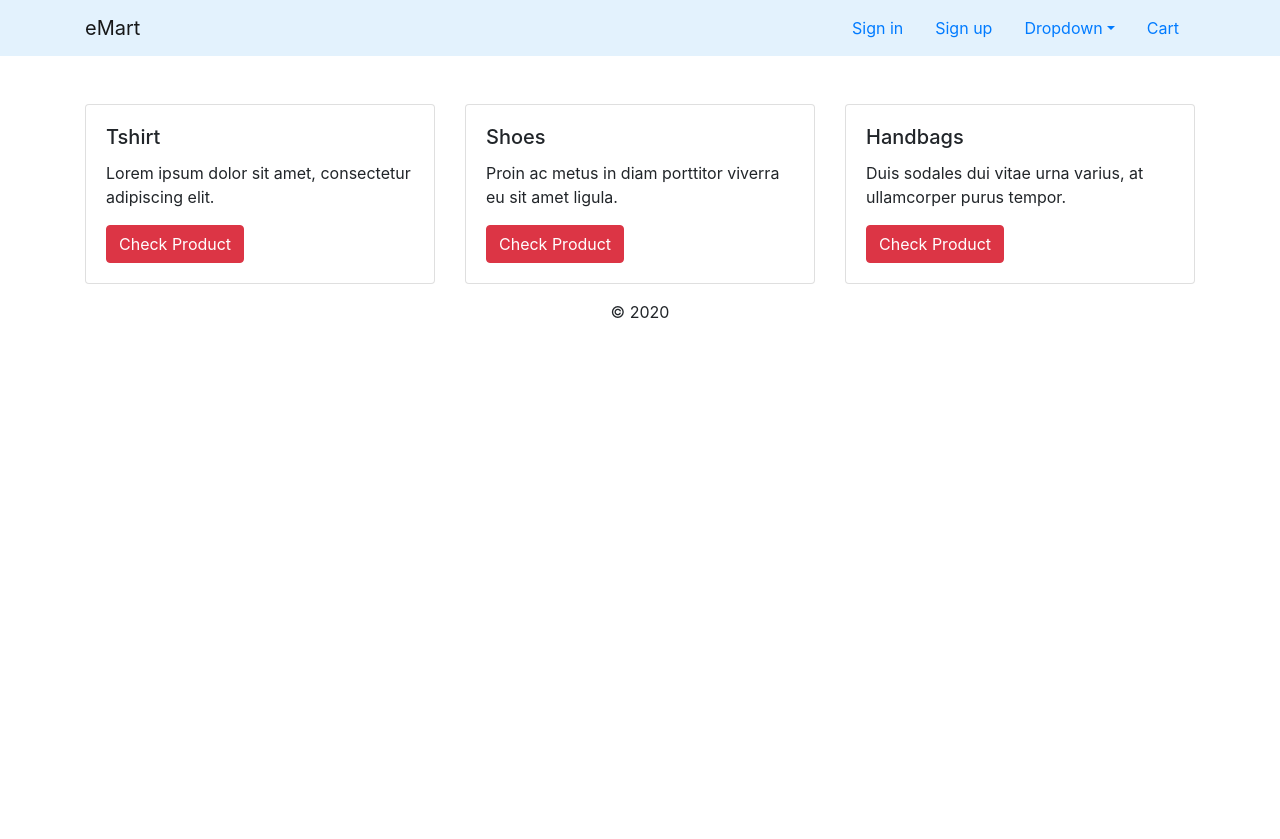
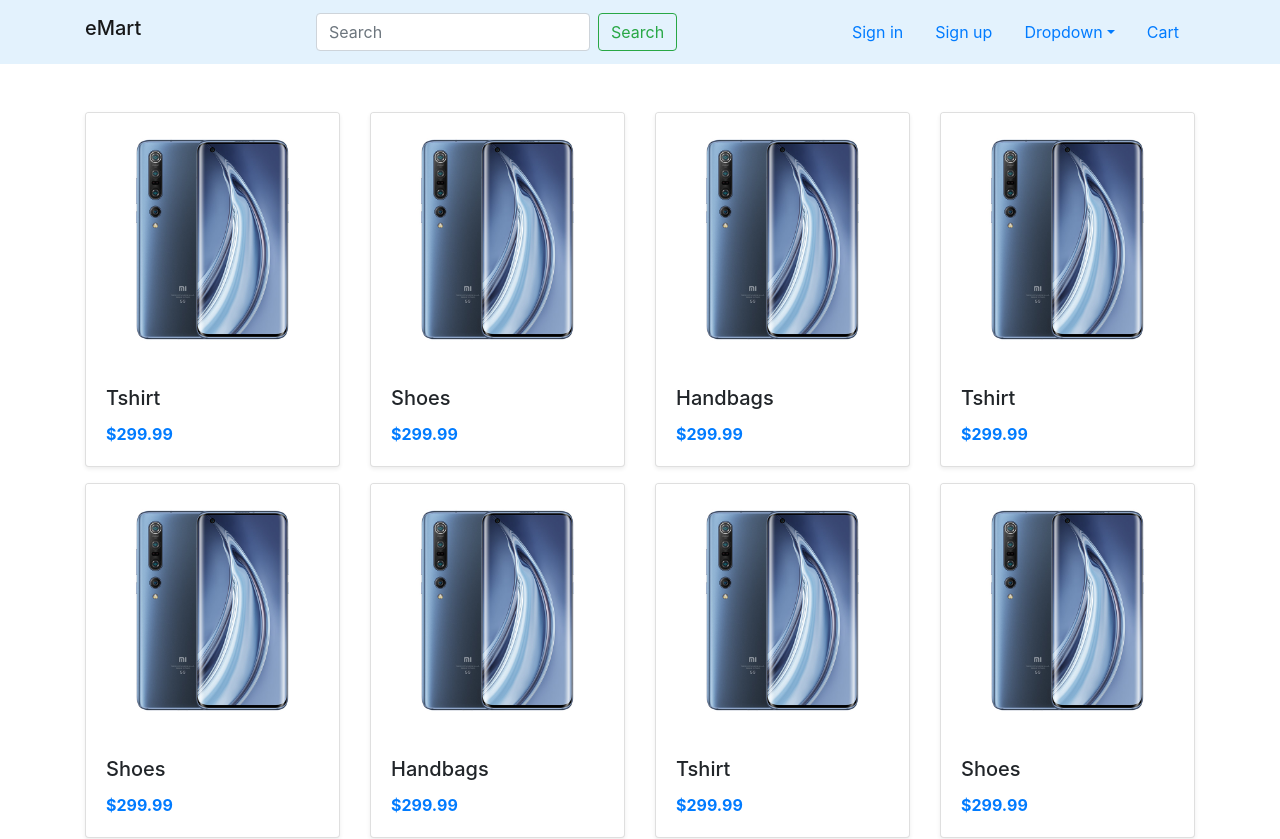
Before and after one commit to bill0871/eMarket, an Angular app in the folder eMart-front-end/: page /e-mart/home in a window 1280 px wide. Shown: the top 839 px of the page. Before the commit the page ends 800 px from the top, so only its background shows below. Built offline with nearby package versions, Linux system fonts and the light colour scheme.

Commit message:
Produce home page

```diff
--- a/eMart-front-end/src/app/home/home.component.css
+++ b/eMart-front-end/src/app/home/home.component.css
@@ -0,0 +1,7 @@
+.item-hover {
+    /*cursor: pointer;*/
+}
+
+.card:hover {
+    border-color: #007bff;
+}
--- a/eMart-front-end/src/app/home/home.component.html
+++ b/eMart-front-end/src/app/home/home.component.html
@@ -1,11 +1,15 @@
 <div class="row">
-  <div class="col-sm-4" *ngFor="let products of products">
-    <div class="card mb-3">
-      <div class="card-body">
-        <h5 class="card-title">{{products.name}}</h5>
-        <p class="card-text">{{products.description}}</p>
-        <a [routerLink]="['/product-detail/', products.id]" class="btn btn-danger">Check Product</a>
-      </div>
+    <div *ngFor="let products of products" class="col-sm-3 mb-3">
+        <a [routerLink]="['/product-detail/', products.id]" class="text-reset text-decoration-none">
+            <div class="card h-100 shadow-sm">
+                <div class="">
+                    <img alt="Mi 10 Pro" class="card-img-top" src="assets/mi10pro.jpg">
+                </div>
+                <div class="card-body">
+                    <h5 class="card-title">{{products.name}}</h5>
+                    <p class="card-text font-weight-bold text-primary">{{products.price | currency}}</p>
+                </div>
+            </div>
+        </a>
     </div>
-  </div>
 </div>
--- a/eMart-front-end/src/app/home/home.component.ts
+++ b/eMart-front-end/src/app/home/home.component.ts
@@ -1,4 +1,4 @@
-import {Component, OnInit} from '@angular/core';
+import { Component, OnInit } from '@angular/core';
 
 @Component({
     selector: 'app-home',
@@ -10,17 +10,92 @@ export class HomeComponent implements OnInit {
         {
             id: "ABC8441189035",
             name: "Tshirt",
-      description: "Lorem ipsum dolor sit amet, consectetur adipiscing elit."
+            price: 299.99
         },
         {
             id: "DEF6510463347",
             name: "Shoes",
-      description: "Proin ac metus in diam porttitor viverra eu sit amet ligula."
+            price: 299.99
         },
         {
             id: "GHI0831819467",
             name: "Handbags",
-      description: "Duis sodales dui vitae urna varius, at ullamcorper purus tempor."
+            price: 299.99
+        },
+        {
+            id: "ABC8441189035",
+            name: "Tshirt",
+            price: 299.99
+        },
+        {
+            id: "DEF6510463347",
+            name: "Shoes",
+            price: 299.99
+        },
+        {
+            id: "GHI0831819467",
+            name: "Handbags",
+            price: 299.99
+        },
+        {
+            id: "ABC8441189035",
+            name: "Tshirt",
+            price: 299.99
+        },
+        {
+            id: "DEF6510463347",
+            name: "Shoes",
+            price: 299.99
+        },
+        {
+            id: "GHI0831819467",
+            name: "Handbags",
+            price: 299.99
+        },
+        {
+            id: "ABC8441189035",
+            name: "Tshirt",
+            price: 299.99
+        },
+        {
+            id: "DEF6510463347",
+            name: "Shoes",
+            price: 299.99
+        },
+        {
+            id: "GHI0831819467",
+            name: "Handbags",
+            price: 299.99
+        },
+        {
+            id: "ABC8441189035",
+            name: "Tshirt",
+            price: 299.99
+        },
+        {
+            id: "DEF6510463347",
+            name: "Shoes",
+            price: 299.99
+        },
+        {
+            id: "GHI0831819467",
+            name: "Handbags",
+            price: 299.99
+        },
+        {
+            id: "ABC8441189035",
+            name: "Tshirt",
+            price: 299.99
+        },
+        {
+            id: "DEF6510463347",
+            name: "Shoes",
+            price: 299.99
+        },
+        {
+            id: "GHI0831819467",
+            name: "Handbags",
+            price: 299.99
         }
     ]
 
--- a/eMart-front-end/src/app/navbar/navbar.component.css
+++ b/eMart-front-end/src/app/navbar/navbar.component.css
@@ -1,4 +1,4 @@
 .nav-item > .nav-link:hover {
-  background-color: #007bff;
-  color: white;
+    background-color: #007bff;
+    color: white;
 }
--- a/eMart-front-end/src/app/navbar/navbar.component.html
+++ b/eMart-front-end/src/app/navbar/navbar.component.html
@@ -1,6 +1,11 @@
 <nav class="navbar navbar-expand-lg navbar-light mb-5" style="background-color: #e3f2fd;">
     <div class="container">
-        <a class="navbar-brand" routerLink="/">eMart</a>
+        <a class="navbar-brand h1" routerLink="/">eMart</a>
+
+        <form class="form-inline">
+            <input aria-label="Search" class="form-control mr-sm-2" placeholder="Search" type="search">
+            <button class="btn btn-outline-success my-2 my-sm-0" type="submit">Search</button>
+        </form>
 
         <ul class="nav nav-pills">
             <li class="nav-item">
@@ -16,13 +21,21 @@
                     <a ngbDropdownItem>Purchase history</a>
                     <button ngbDropdownItem>Another action</button>
                     <button ngbDropdownItem>Something else here</button>
-                    <div class="dropdown-divider"></div>
                     <button ngbDropdownItem>Separated link</button>
                 </div>
             </li>
             <li class="nav-item">
                 <a class="nav-link" routerLink="/cart">Cart</a>
             </li>
+            <!--<li class="nav-item">-->
+            <!--    <form class="form-inline">-->
+            <!--        <button aria-controls="collapseExample" aria-expanded="false"-->
+            <!--                class="btn btn-outline-success ml-1 mr-1"-->
+            <!--                data-target="#collapseExample" data-toggle="collapse" type="button">Search-->
+            <!--        </button>-->
+            <!--    </form>-->
+            <!--</li>-->
         </ul>
+
     </div>
 </nav>
```
Also changed, not shown: eMart-front-end/src/assets/mi10pro.jpg (added). Lines whose indentation alone changed are shown as unchanged.
